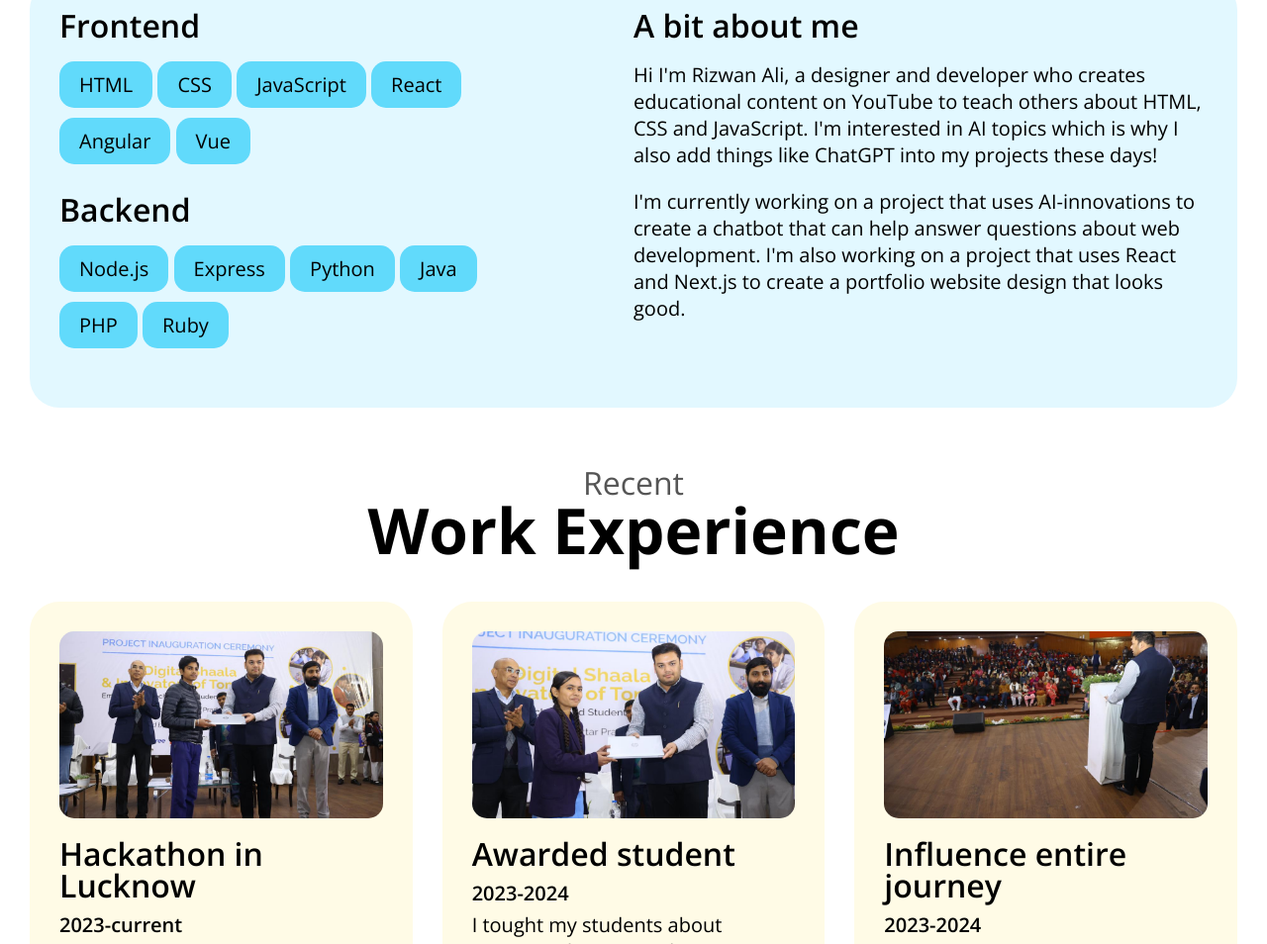
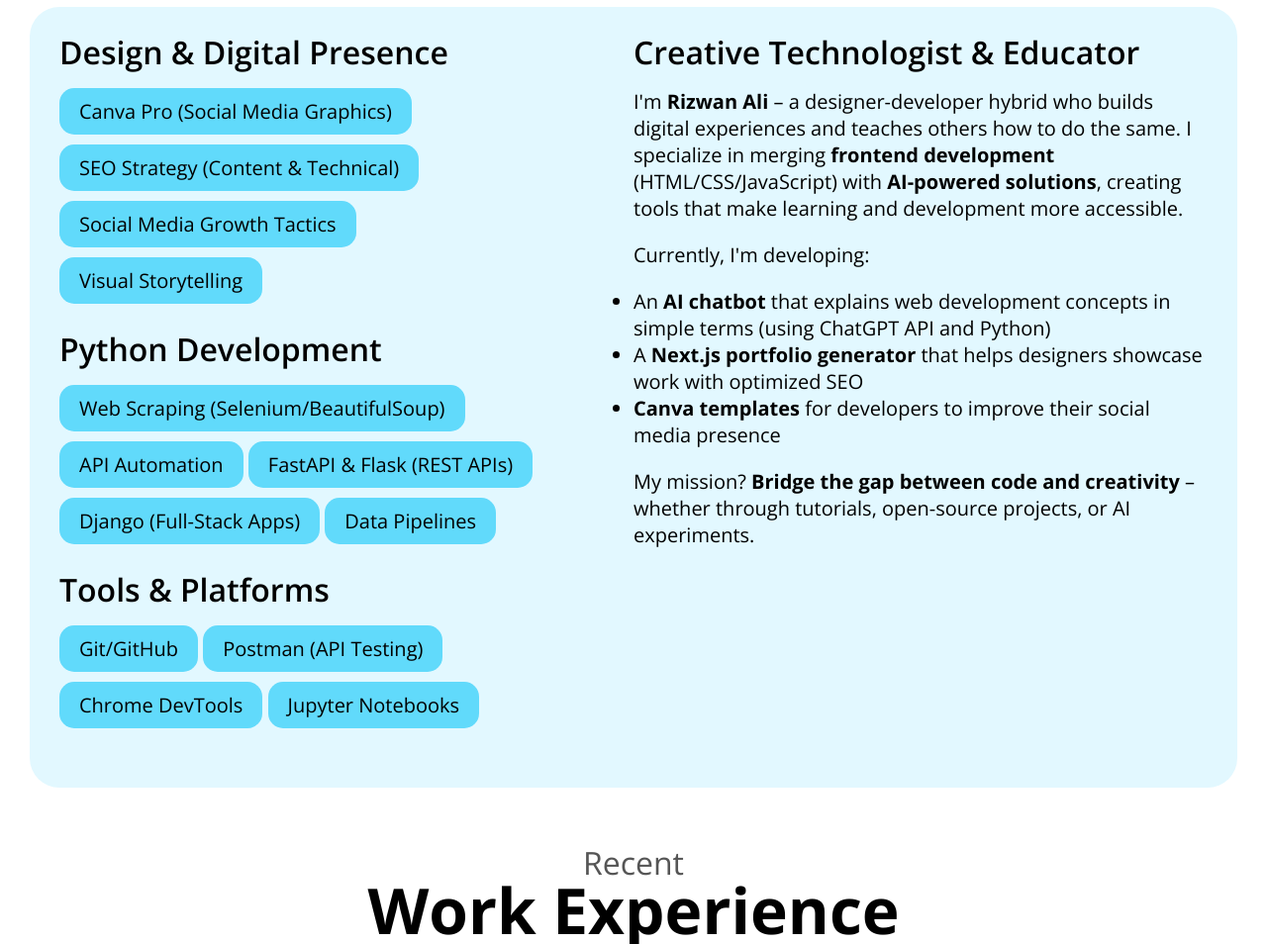
Before and after one commit to KhanRiyazi/Project-Portfolio, a plain HTML site: page portfolio-template-html-css-js/index.html in a window 1280 px wide. Shown: the part 1032-1986 px from the top of the page at 99% size. Drawn offline with nearby package versions, Linux system fonts and the light colour scheme.

Commit message:
Update for Skills and expreience on july 25

```diff
--- a/portfolio-template-html-css-js/index.html
+++ b/portfolio-template-html-css-js/index.html
@@ -47,8 +47,13 @@
 						Rizwan Ali
 					</h1>
 				<p>
-						Design and Developer in Australia who creates educational ontent on YouTube to teach others about HTML, CSS and Javascript. <span>I'm interested in AI topics which is why I also add things like ChatGPT into my projects these days.</span>
+    I’m a Designer & Developer merging creativity with code to build digital experiences that inspire.
+    <span>
+        Driven by curiosity, I harness AI (like ChatGPT) and SEO to create smarter, scalable solutions—because great tech should empower everyone.
+        <strong>Let’s build the future, one bold idea at a time.</strong>
+    </span>
 </p>
+
 					<div class="call-to-action">
 						<a href="./ResponceCV.pdf" target="_blank" class="button black">
 							View Resume
@@ -102,32 +107,46 @@
 			</h2>
 			<div class="holder-blue">
 				<div class="left-column">
-					<h3>Frontend</h3>
+    <h3>Design & Digital Presence</h3>
     <ul>
-						<li>HTML</li>
-						<li>CSS</li>
-						<li>JavaScript</li>
-						<li>React</li>
-						<li>Angular</li>
-						<li>Vue</li>
+        <li>Canva Pro (Social Media Graphics)</li>
+        <li>SEO Strategy (Content & Technical)</li>
+        <li>Social Media Growth Tactics</li>
+        <li>Visual Storytelling</li>
     </ul>
-					<h3>Backend</h3>
+
+    <h3>Python Development</h3>
     <ul>
-						<li>Node.js</li>
-						<li>Express</li>
-						<li>Python</li>
-						<li>Java</li>
-						<li>PHP</li>
-						<li>Ruby</li>
+        <li>Web Scraping (Selenium/BeautifulSoup)</li>
+        <li>API Automation</li>
+        <li>FastAPI & Flask (REST APIs)</li>
+        <li>Django (Full-Stack Apps)</li>
+        <li>Data Pipelines</li>
+    </ul>
+
+    <h3>Tools & Platforms</h3>
+    <ul>
+        <li>Git/GitHub</li>
+        <li>Postman (API Testing)</li>
+        <li>Chrome DevTools</li>
+        <li>Jupyter Notebooks</li>
     </ul>
 </div>
 				<div class="right-column">
-					<h3>A bit about me</h3>
+    <h3>Creative Technologist & Educator</h3>
     <p>
-						Hi I'm Rizwan Ali, a designer and developer who creates educational content on YouTube to teach others about HTML, CSS and JavaScript.  I'm interested in AI topics which is why I also add things like ChatGPT into my projects these days!
+        I'm <strong>Rizwan Ali</strong> – a designer-developer hybrid who builds digital experiences and teaches others how to do the same. I specialize in merging <strong>frontend development</strong> (HTML/CSS/JavaScript) with <strong>AI-powered solutions</strong>, creating tools that make learning and development more accessible.
     </p>
     <p>
-						I'm currently working on a project that uses AI-innovations to create a chatbot that can help answer questions about web development.  I'm also working on a project that uses React and Next.js to create a portfolio website design that looks good.
+        Currently, I'm developing:
+        <ul>
+            <li>An <strong>AI chatbot</strong> that explains web development concepts in simple terms (using ChatGPT API and Python)</li>
+            <li>A <strong>Next.js portfolio generator</strong> that helps designers showcase work with optimized SEO</li>
+            <li><strong>Canva templates</strong> for developers to improve their social media presence</li>
+        </ul>
+    </p>
+    <p>
+        My mission? <strong>Bridge the gap between code and creativity</strong> – whether through tutorials, open-source projects, or AI experiments.
     </p>
 </div>
 			</div>
```
Also changed, not shown: 1 other file. Lines whose indentation alone changed are shown as unchanged.
